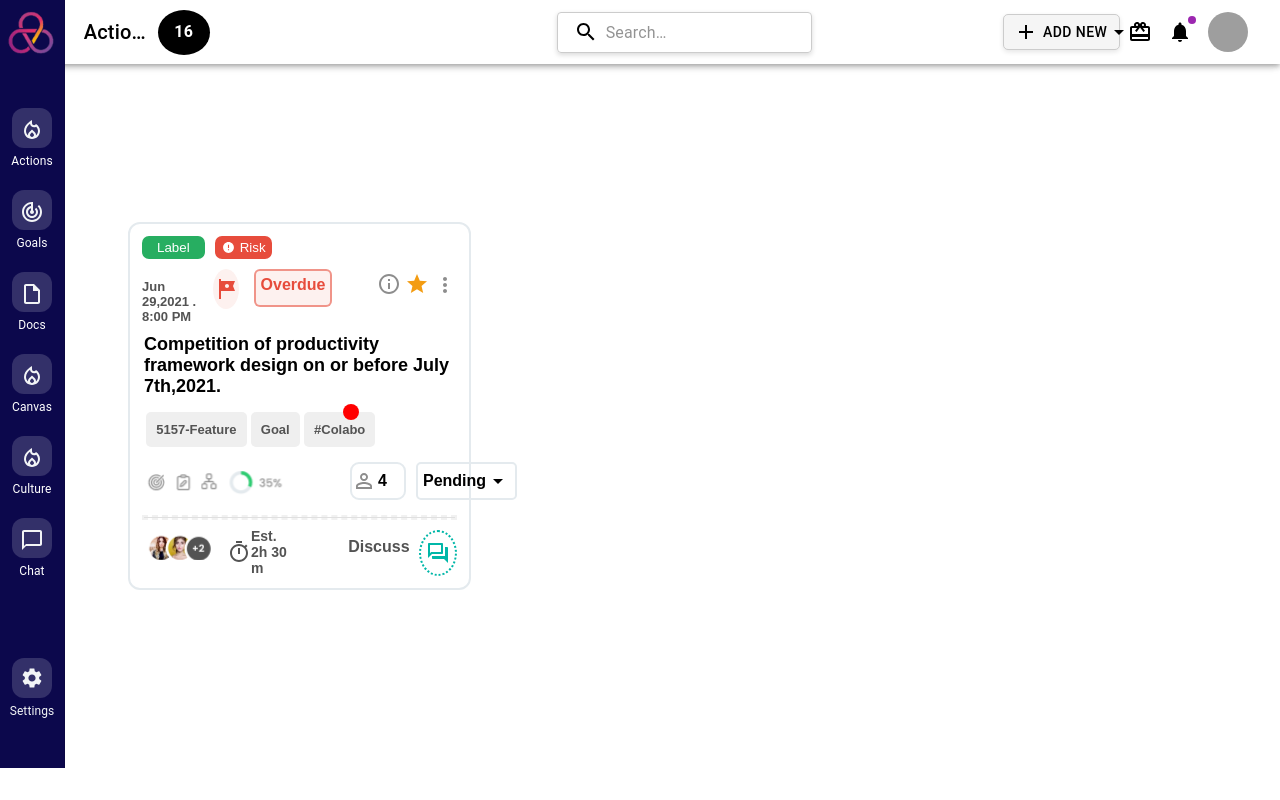
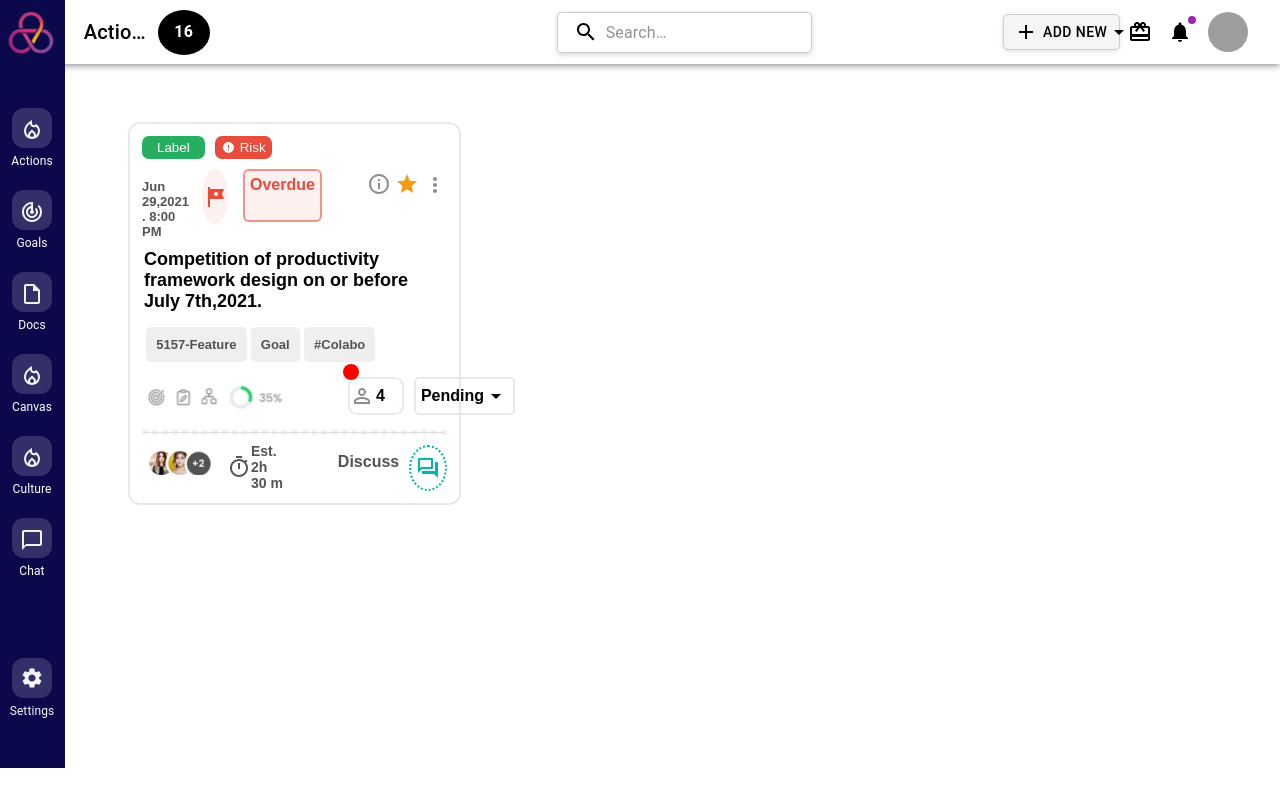
Before and after one commit to bit-crayond/Mukesh-D, a React (Vite) app: page / in a window 1280 px wide. Built offline with nearby package versions, Linux system fonts and the light colour scheme; grey boxes are pictures that could not be loaded.

Commit message:
Completed

```diff
--- a/src/blocks/deco.jsx
+++ b/src/blocks/deco.jsx
@@ -16,7 +16,7 @@ const styles = {
         border: "2px solid #E4EAEE",
         display: "flex",
         flexDirection: "column",
-        marginTop : '150px',
+        marginTop : '50px',
         marginLeft : '120px'
 
 
@@ -206,7 +206,7 @@ const styles = {
         color :'red',
         position :'absolute',
         left : '26.5%',
-        top:'50%',
+        top:'45%',
         fontSize : 'small'
 
     },
--- a/src/main.jsx
+++ b/src/main.jsx
@@ -9,7 +9,7 @@ createRoot(document.getElementById('root')).render(
     <TopBar/>
   <Lapview />
     <Grid container>
-      <Grid item lg={4.4}>
+      <Grid item lg={4.3}>
         <Block/>
       </Grid>
       </Grid>
```
